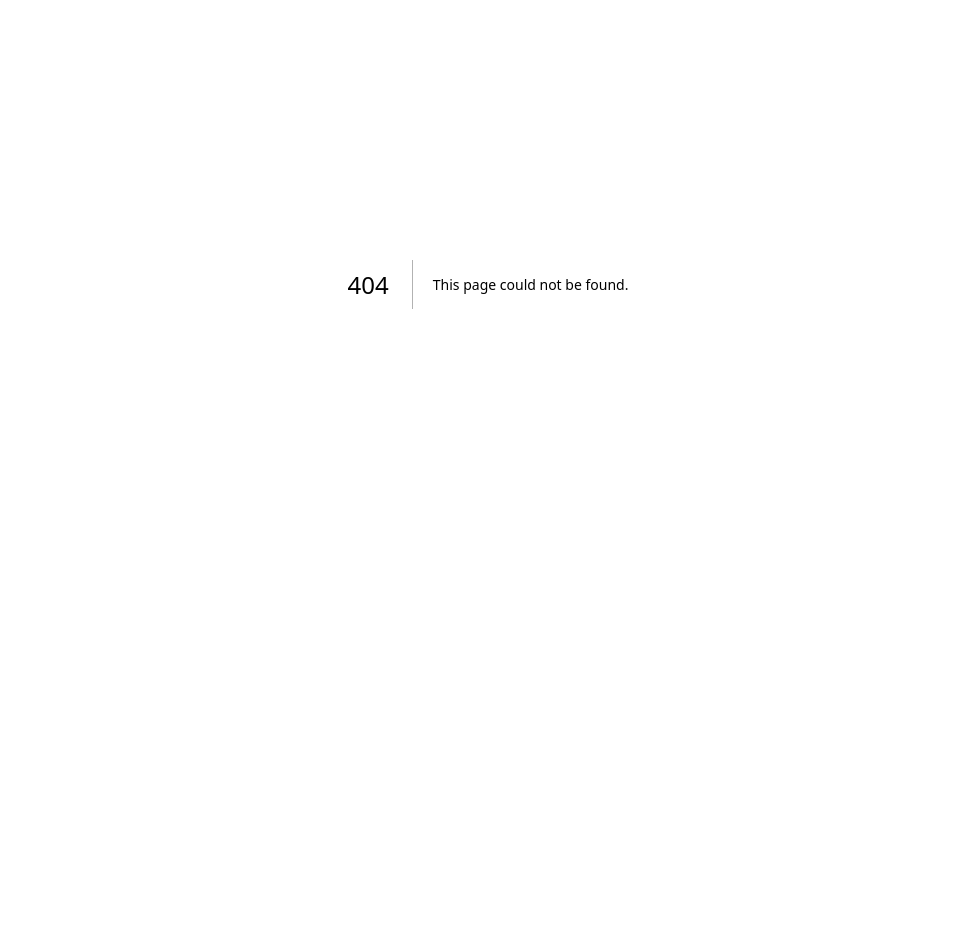
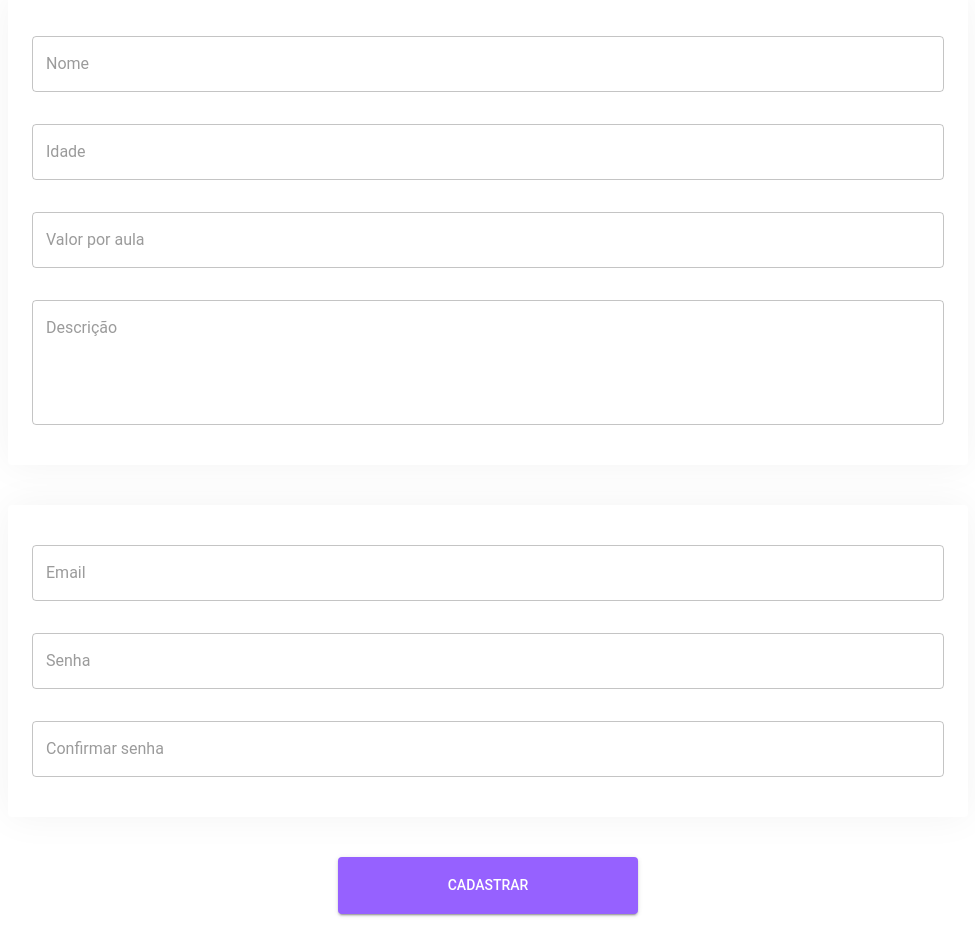
Before and after one commit to arielsardinha/treinaweb-hiperprof, a Next.js app: page /professor/cadastro-professor in a window 1280 px wide. Before the commit this address had no page. Shown: the part 420-1358 px from the top of the page, without its empty margins (152-1127 px from the left). Before the commit the page ends 1104 px from the top, so only its background shows below. Built offline with nearby package versions, Linux system fonts and the light colour scheme.

Commit message:
Criando telade cadastro do professor

```diff
--- /dev/null
+++ b/src/data/hooks/pages/professor/useCadastroProfessor.ts
@@ -0,0 +1,100 @@
+import ProfessorCard from "@components/data-display/ProfessorCard";
+import { ResponseErroInterface } from "@data/@types/axios_response";
+import { LoginInterface, ResponseLoginInterface } from "@data/@types/login";
+import {
+  ProfessorCadastroInterface,
+  ProfessorErroInterface,
+} from "@data/@types/professor";
+import { ProfessorContext } from "@data/contexts/ProfessorContext";
+import { ApiService } from "@data/services/ApiService";
+import { FormSchemaService } from "@data/services/FormSchemaService";
+import { getUser } from "@data/services/MeService";
+import { Router } from "@routes/routes";
+import { AxiosError, AxiosResponse } from "axios";
+import { useRouter } from "next/router";
+import { useContext, useState } from "react";
+
+export default function useCadastroProfessor() {
+  const [valuesCadastro, setValuesCadastro] = useState(
+      {} as ProfessorCadastroInterface
+    ),
+    [valuesErroCadastro, setValuesErroCadastro] =
+      useState<ProfessorErroInterface>(),
+    [loading, setLoading] = useState(false),
+    [snackMessage, setSnackMessage] = useState(""),
+    router = useRouter(),
+    { ProfessorDispatch } = useContext(ProfessorContext);
+
+  async function handleSubmit() {
+    const formValidate = FormSchemaService.cadastroProfessor(valuesCadastro);
+    setValuesErroCadastro(formValidate);
+    const isValid = Object.keys(formValidate).length === 0;
+
+    if (isValid && !loading) {
+      setLoading(true);
+      const data = {
+        ...valuesCadastro,
+        valor_hora: Number(
+          (valuesCadastro.valor_hora as string)
+            .replace("R$", "")
+            .replace(",", ".")
+        ),
+      } as ProfessorCadastroInterface;
+
+      await ApiService.post("/api/professores", data)
+        .then(async () => {
+          setSnackMessage("Professor cadastrado com sucesso");
+          await handleLogin();
+          Router.listaDeAlunos.push(router);
+        })
+        .catch(
+          ({
+            response,
+          }: AxiosError<ResponseErroInterface<ProfessorErroInterface>>) => {
+            if (response) {
+              const { message, errors } = response.data;
+              setValuesErroCadastro(errors);
+              setSnackMessage(message);
+            }
+          }
+        )
+        .finally(() => setLoading(false));
+    }
+  }
+
+  async function handleLogin() {
+    setLoading(true);
+    ApiService.post("/api/auth/login", {
+      email: valuesCadastro.email,
+      password: valuesCadastro.password,
+    } as LoginInterface)
+      .then(async ({ data }: AxiosResponse<ResponseLoginInterface>) => {
+        localStorage.setItem("token_hiperprof", data.token);
+        localStorage.setItem("refresh_token_hiperprof", data.refresh_token);
+        await handleGetUser();
+      })
+      .catch(() => Router.login.push(router))
+      .finally(() => setLoading(false));
+  }
+
+  async function handleGetUser() {
+    await getUser()
+      .then(({ data }) => ProfessorDispatch(data))
+      .catch(({ response }) => {
+        setSnackMessage(
+          response?.data.message ??
+            "Erro inesperado ao tentar buscar usuário logado"
+        );
+      });
+  }
+
+  return {
+    valuesCadastro,
+    valuesErroCadastro,
+    snackMessage,
+    setSnackMessage,
+    setValuesCadastro,
+    handleSubmit,
+    loading,
+  };
+}
--- /dev/null
+++ b/src/data/services/FormSchemaService.ts
@@ -0,0 +1,41 @@
+import {
+  ProfessorCadastroInterface,
+  ProfessorErroInterface,
+} from "@data/@types/professor";
+import { BrowserService } from "./BrowserService";
+
+export const FormSchemaService = {
+  cadastroProfessor(
+    professor: ProfessorCadastroInterface
+  ): ProfessorErroInterface {
+    const formValidate = {} as ProfessorErroInterface;
+
+    // if (!professor.nome) {
+    //   formValidate.nome = "Campo obrigatório";
+    //   BrowserService.scrolToTop();
+    // } else if (!professor.idade) {
+    //   formValidate.idade = "Campo obrigatório";
+    //   BrowserService.scrolToTop();
+    // } else if (!professor.valor_hora) {
+    //   formValidate.valor_hora = "Campo obrigatório";
+    //   BrowserService.scrolToTop();
+    // } else if (!professor.descricao) {
+    //   formValidate.descricao = "Campo obrigatório";
+    //   BrowserService.scrolToTop();
+    // } else if (!professor.email?.includes("@")) {
+    //   formValidate.email = "Campo obrigatório";
+    //   if (professor.email && !professor.email?.includes("@")) {
+    //     formValidate.email = "Email inválido";
+    //   }
+    // }
+
+    if (professor.password && professor.password_confirmation) {
+      if (professor.password != professor.password_confirmation) {
+        formValidate.password = "As senhas são diferentes";
+        formValidate.password_confirmation = "As senhas são diferentes";
+      }
+    }
+
+    return formValidate;
+  },
+};
--- /dev/null
+++ b/src/pages/professor/cadastro-professor.tsx
@@ -0,0 +1,142 @@
+import PageTitle from "@components/data-display/PageTitle";
+import CurrencyInputMask from "@components/inputs/CurrencyInputMask";
+import useCadastroProfessor from "@data/hooks/pages/professor/useCadastroProfessor";
+import {
+  Box,
+  Button,
+  Card,
+  CircularProgress,
+  Snackbar,
+  TextField,
+} from "@mui/material";
+import { BoxButtons } from "@styles/pages/professor/cadastro-professor-styles";
+
+export default function CadastroProfessorPage() {
+  const {
+    valuesCadastro,
+    valuesErroCadastro,
+    snackMessage,
+    setSnackMessage,
+    setValuesCadastro,
+    handleSubmit,
+    loading,
+  } = useCadastroProfessor();
+
+  return (
+    <>
+      <PageTitle title="CADASTRAR DADOS" />
+      <Box sx={{ maxWidth: "md", mx: "auto", my: 3 }}>
+        <Card sx={{ p: 3 }}>
+          <TextField
+            label={"Nome"}
+            error={valuesErroCadastro?.nome != undefined}
+            helperText={valuesErroCadastro?.nome}
+            sx={{ my: 2 }}
+            onChange={({ target: { value } }) => {
+              setValuesCadastro((prevState) => ({ ...prevState, nome: value }));
+            }}
+            fullWidth
+          />
+          <TextField
+            label={"Idade"}
+            type={"number"}
+            error={valuesErroCadastro?.idade != undefined}
+            helperText={valuesErroCadastro?.idade}
+            sx={{ my: 2 }}
+            onChange={({ target: { value } }) => {
+              setValuesCadastro((prevState) => ({
+                ...prevState,
+                idade: Number(value),
+              }));
+            }}
+            fullWidth
+          />
+          <CurrencyInputMask
+            label={"Valor por aula"}
+            error={valuesErroCadastro?.valor_hora != undefined}
+            helperText={valuesErroCadastro?.valor_hora}
+            sx={{ my: 2 }}
+            onChange={({ target: { value } }) => {
+              setValuesCadastro((prevState) => ({
+                ...prevState,
+                valor_hora: value,
+              }));
+            }}
+            fullWidth
+          />
+          <TextField
+            label={"Descrição"}
+            error={valuesErroCadastro?.descricao != undefined}
+            helperText={valuesErroCadastro?.descricao}
+            rows={4}
+            sx={{ my: 2 }}
+            onChange={({ target: { value } }) => {
+              setValuesCadastro((prevState) => ({
+                ...prevState,
+                descricao: value,
+              }));
+            }}
+            multiline
+            fullWidth
+          />
+        </Card>
+
+        <Card sx={{ p: 3, my: 5 }}>
+          <TextField
+            label={"Email"}
+            error={valuesErroCadastro?.email != undefined}
+            helperText={valuesErroCadastro?.email}
+            type={"email"}
+            sx={{ my: 2 }}
+            onChange={({ target: { value } }) => {
+              setValuesCadastro((prevState) => ({
+                ...prevState,
+                email: value,
+              }));
+            }}
+            fullWidth
+          />
+          <TextField
+            label={"Senha"}
+            type={"password"}
+            error={valuesErroCadastro?.password != undefined}
+            helperText={valuesErroCadastro?.password}
+            sx={{ my: 2 }}
+            onChange={({ target: { value } }) => {
+              setValuesCadastro((prevState) => ({
+                ...prevState,
+                password: value,
+              }));
+            }}
+            fullWidth
+          />
+          <TextField
+            label={"Confirmar senha"}
+            error={valuesErroCadastro?.password_confirmation != undefined}
+            helperText={valuesErroCadastro?.password_confirmation}
+            type={"password"}
+            sx={{ my: 2 }}
+            onChange={({ target: { value } }) => {
+              setValuesCadastro((prevState) => ({
+                ...prevState,
+                password_confirmation: value,
+              }));
+            }}
+            fullWidth
+          />
+        </Card>
+        <BoxButtons>
+          <Button variant="contained" onClick={handleSubmit} fullWidth>
+            {!loading ? "Cadastrar" : <CircularProgress color="primary" />}
+          </Button>
+        </BoxButtons>
+      </Box>
+      <Snackbar
+        open={snackMessage.length > 0}
+        message={snackMessage}
+        autoHideDuration={4000}
+        onClose={() => setSnackMessage("")}
+      />
+    </>
+  );
+}
--- /dev/null
+++ b/src/ui/styles/pages/professor/cadastro-professor-styles.tsx
@@ -0,0 +1,7 @@
+import { styled } from "@mui/material/styles";
+import { Box } from "@mui/material";
+
+export const BoxButtons = styled(Box)`
+  max-width: ${({ theme }) => theme.breakpoints.values.xs}px;
+  margin: auto;
+`;
```
